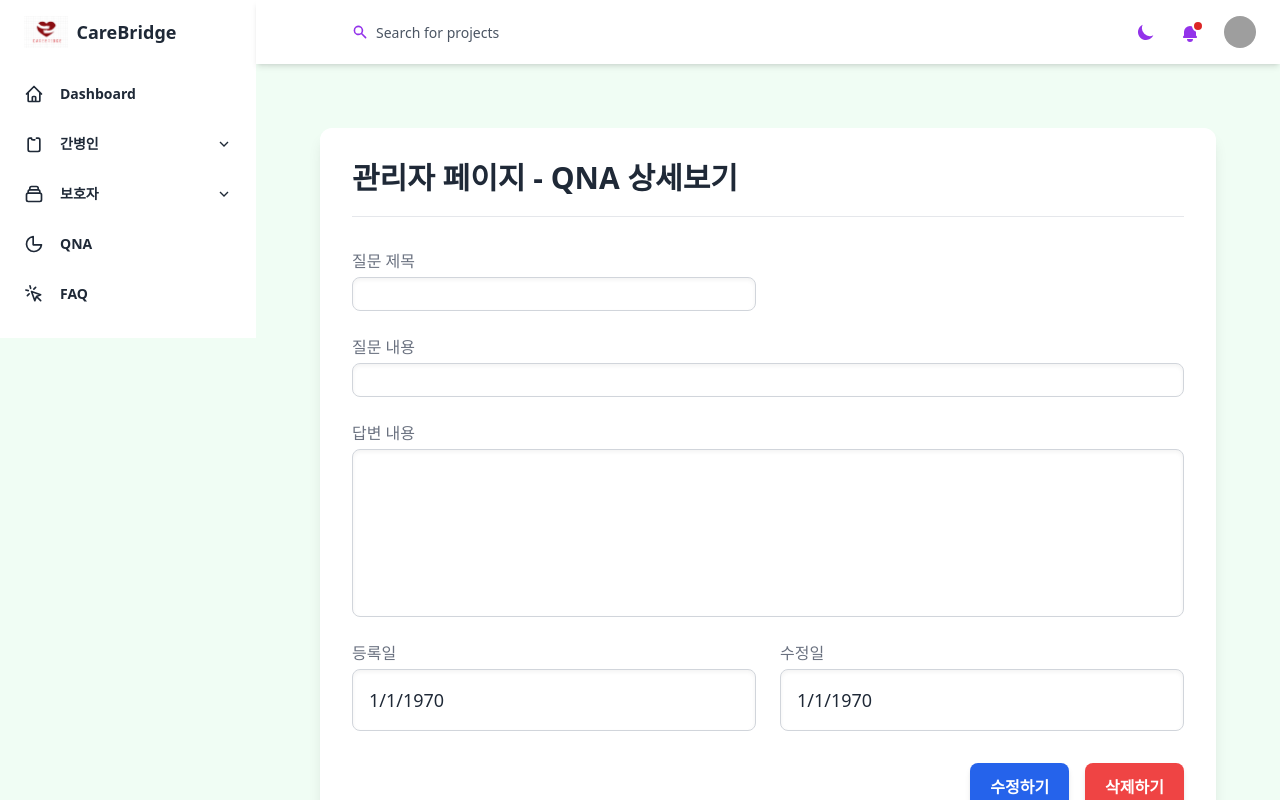
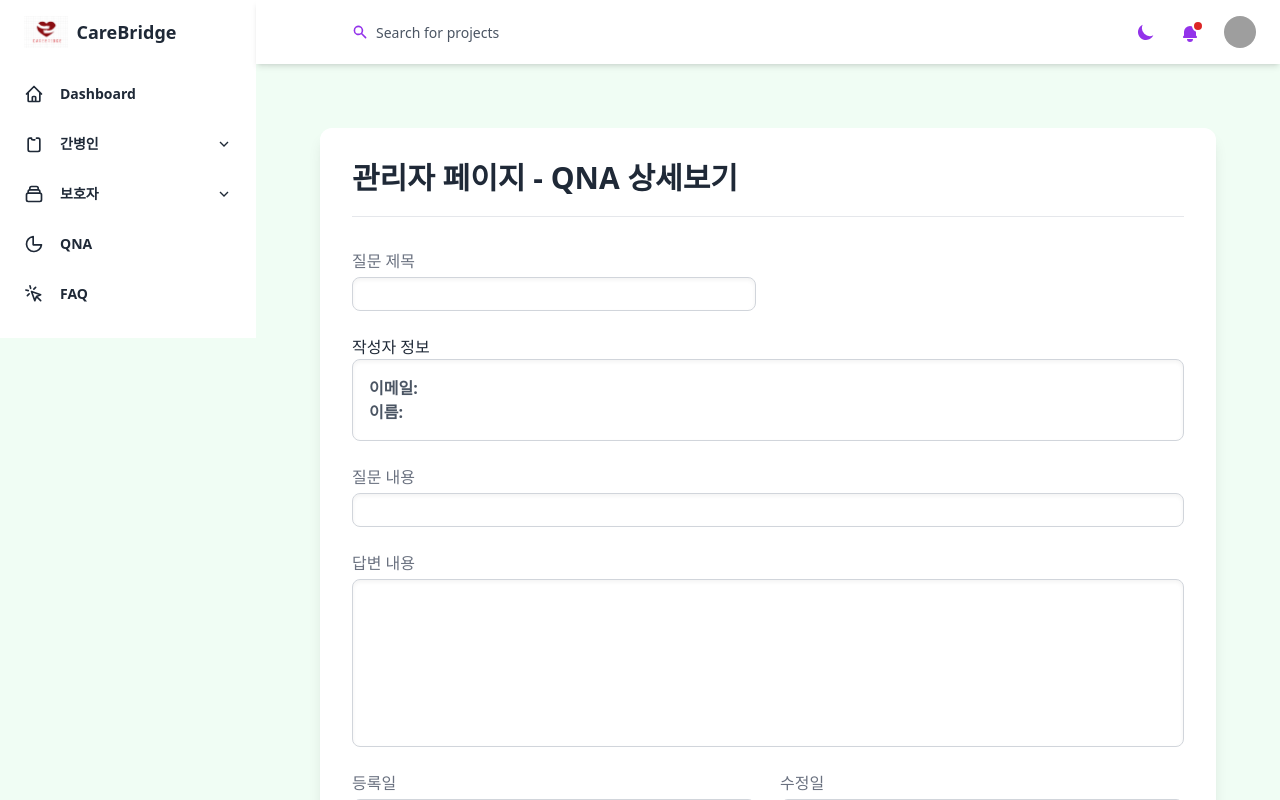
Before and after one commit to yun9699/CareBridgeAdmin, a React (Vite) app: page /qna/read/1 in a window 1280 px wide. Built offline with nearby package versions, Linux system fonts and the light colour scheme; no server answers; grey boxes are pictures that could not be loaded.

Commit message:
feat: writer information view - add

```diff
--- a/src/component/qna/QNAReadComponent.jsx
+++ b/src/component/qna/QNAReadComponent.jsx
@@ -1,8 +1,7 @@
 import React, { useEffect, useState } from "react";
-import {deleteQNA, getQNAOne, updateQNA} from "@/api/qnaAPI.js";
-import {useLocation, useNavigate, useParams} from "react-router-dom";
+import { deleteQNA, getQNAOne, updateQNA } from "@/api/qnaAPI.js";
+import { useLocation, useNavigate, useParams } from "react-router-dom";
 import CommonCheckModalComponent from "@/common/CommonCheckModalComponent.jsx";
-import {deleteGiver} from "@/api/caregiverAPI.js";
 
 const init = {
     qno: 0,
@@ -10,7 +9,11 @@ const init = {
     qcontent: null,
     checkAnswer: false,
     regDate: null,
-    modDate: null
+    modDate: null,
+    cgemail: null, // 작성자 이메일
+    cgname: null,   // 작성자 이름
+    ctemail: null,
+    ctname: null,
 };
 
 function QnaReadComponent() {
@@ -21,7 +24,6 @@ function QnaReadComponent() {
     const [modalOpen, setModalOpen] = useState(false);
     const [msg, setMsg] = useState("");
     const [buttonFn, setButtonFn] = useState();
-
 
     const navigate = useNavigate();
     const location = useLocation();
@@ -35,20 +37,20 @@ function QnaReadComponent() {
     }, [qno]);
 
     const deleteClick = () => {
-        setModalOpen(true)
-        setMsg("삭제")
-        setButtonFn(() => () => deleteQNA(qno))
-    }
+        setModalOpen(true);
+        setMsg("삭제");
+        setButtonFn(() => () => deleteQNA(qno));
+    };
 
     const editClick = () => {
-        setModalOpen(true)
-        setMsg("수정")
-        setButtonFn(() => () => updateQNA(qno))
-    }
+        setModalOpen(true);
+        setMsg("수정");
+        setButtonFn(() => () => updateQNA(qno));
+    };
 
     const afterOKFn = () => {
-        navigate(`/qna/list?page=${page || 1}`)
-    }
+        navigate(`/qna/list?page=${page || 1}`);
+    };
 
     return (
         <>
@@ -59,29 +61,36 @@ function QnaReadComponent() {
                     OKButtonFn={buttonFn}
                     msg={msg}
                     closeButtonFn={() => setModalOpen(false)}
-                    afterOKFn={(afterOKFn)}
+                    afterOKFn={afterOKFn}
                 />
             )}
             <div className="max-w-4xl mx-auto bg-white rounded-xl shadow-lg p-8 space-y-8 m-10">
                 {/* Header */}
-            <h2 className="text-3xl font-bold text-gray-800 border-b pb-5 mb-6">관리자 페이지 - QNA 상세보기</h2>
+                <h2 className="text-3xl font-bold text-gray-800 border-b pb-5 mb-6">
+                    관리자 페이지 - QNA 상세보기
+                </h2>
 
                 <div className="space-y-6">
                     <div className="grid grid-cols-1 md:grid-cols-2 gap-6">
-
                         <div>
                             <label className="block text-gray-500 font-medium mb-1">질문 제목</label>
-                        <div className="p-4 border border-gray-300 rounded-lg shadow-inner">
-                            <p className="text-lg text-gray-800">{content.qtitle}</p>
+                            <div className="flex items-center border border-gray-300 rounded-lg shadow-inner">
+                                <p className="text-lg text-gray-800 p-4 flex-grow">{content.qtitle}</p>
+                            </div>
                         </div>
                     </div>
 
+                    <div>
+                    <label className="text-gray-800 mb-2">작성자 정보</label>
+                    <div className="p-4 border border-gray-300 rounded-lg shadow-inner">
+                        <p className="text-gray-600"><strong>이메일:</strong> {content.cgemail || content.ctemail}</p>
+                        <p className="text-gray-600"><strong>이름:</strong> {content.cgname || content.ctname}</p>
+                    </div>
                     </div>
 
                     <div>
                         <label className="block text-gray-500 font-medium mb-1">질문 내용</label>
                         <div className="p-4 border border-gray-300 rounded-lg shadow-inner">
-
                             <p className="text-lg text-gray-800">{content.qcontent}</p>
                         </div>
                     </div>
@@ -89,7 +98,6 @@ function QnaReadComponent() {
                     <div>
                         <label className="block text-gray-500 font-medium mb-1">답변 내용</label>
                         <div className="p-4 border border-gray-300 rounded-lg shadow-inner">
-
                             <textarea
                                 className="w-full h-32 p-2 rounded-lg resize-none"
                             ></textarea>
@@ -116,13 +124,13 @@ function QnaReadComponent() {
                 <div className="flex justify-end space-x-4 mt-8">
                     <button
                         className="px-5 py-3 bg-blue-600 hover:bg-blue-700 text-white font-semibold rounded-lg shadow-md transition duration-200 ease-in-out"
-                    onClick={() => editClick()}
+                        onClick={editClick}
                     >
                         수정하기
                     </button>
                     <button
                         className="px-5 py-3 bg-red-500 hover:bg-red-600 text-white font-semibold rounded-lg shadow-md transition duration-200 ease-in-out"
-                    onClick={() => deleteClick()}
+                        onClick={deleteClick}
                     >
                         삭제하기
                     </button>
```
Lines whose indentation alone changed are shown as unchanged.
